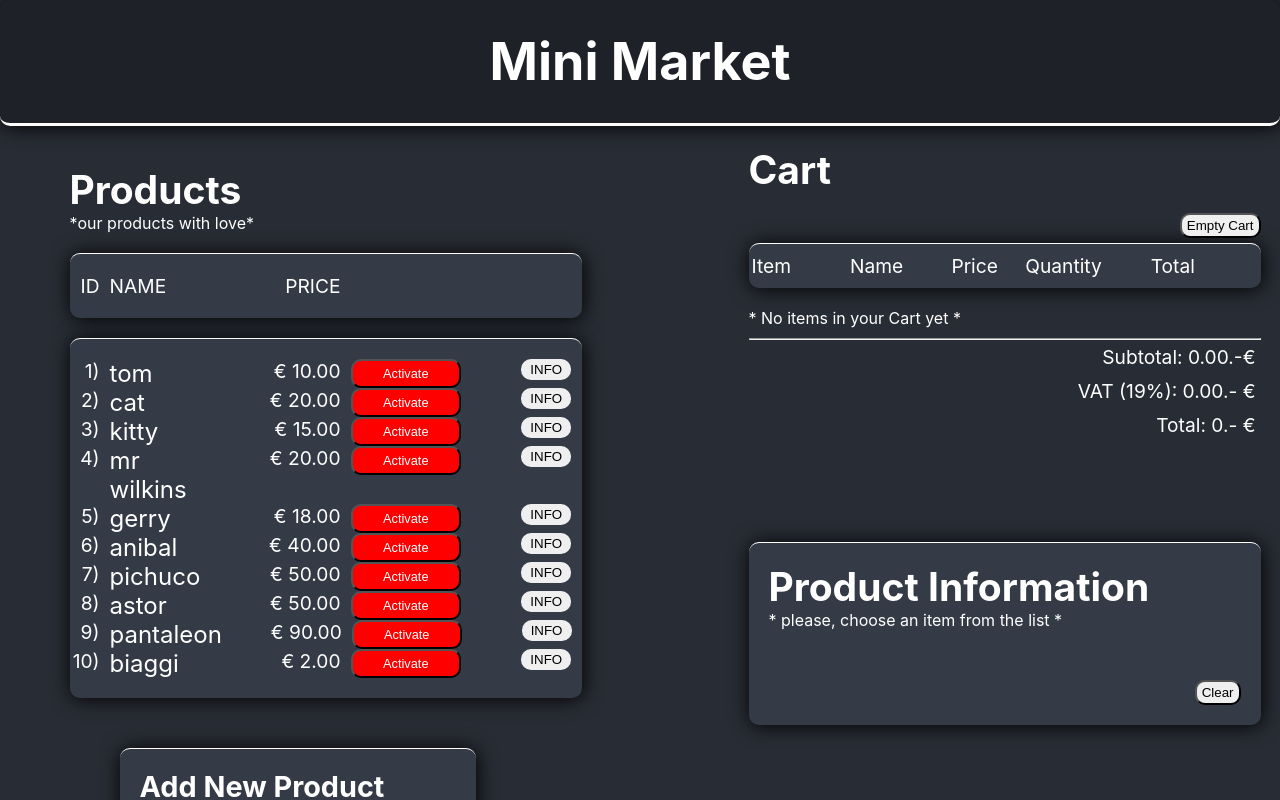
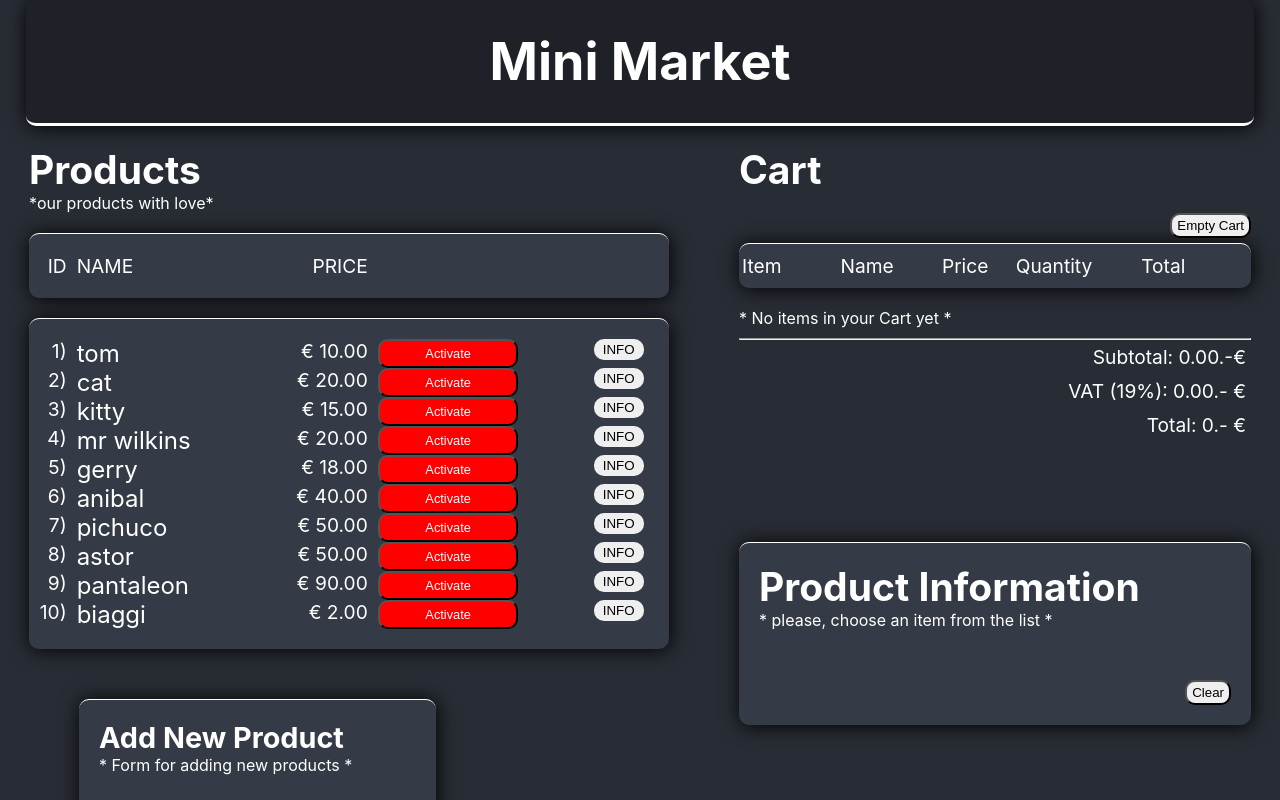
Before and after one commit to matiasfacio/Mini-Market, a React (Create React App) app: page / in a window 1280 px wide. Shown: the top 800 px of the page. Built offline with nearby package versions, Linux system fonts and the light colour scheme.

Commit message:
more styling

```diff
--- a/src/App.css
+++ b/src/App.css
@@ -1,3 +1,9 @@
+:root {
+  --bg-color: #282c34;
+  --bg-color-lightmode: white;
+  --text-color: white;
+}
+
 * {
   box-sizing: border-box;
   margin: 0;
@@ -5,7 +11,7 @@
 }
 
 html {
-  background-color: #282c34;
+  background-color: var(--bg-color);
 
 }
 .App-main {
@@ -14,11 +20,20 @@ html {
   flex-direction: column;
   height: 100vh;
   font-size: calc(10px + 2vmin);
-  color: white;
+  color: var(--text-color)
 }
 
 p {
-  font-size: 1rem
+  font-size: 1rem;
+  color: var(--text-color)
+}
+
+h1 {
+  color: var(--text-color)
+}
+
+h2 {
+  color: var(--text-color)
 }
 
 button {
@@ -29,7 +44,8 @@ button {
 
 .title {
   text-align: center;
-  width: 100vw;
+  width: calc(100vw - 2em);
+  margin: 0 auto;
   padding-top: 30px;
   border-bottom: 3px white solid;
   padding-bottom: 30px;
@@ -41,8 +57,9 @@ button {
 ._listsDisplay {
   display: flex;
   justify-content: space-around;
-  width: 100vw;
-  margin-top: 20px;
+  flex-wrap: wrap;
+  width: calc(100vw - 2em);
+  margin: 20px auto
 }
 
 .container_right {
@@ -54,11 +71,9 @@ button {
 ._listaProducts {
   display: flex;
   flex-direction: column;
-  width: 50vw;
+  width: 55vw;
   justify-content: space-around;
   align-items: flex-start;
-  margin-left: 50px;
-  margin-top: 20px;
 }
 
 .title_list {
@@ -80,7 +95,7 @@ button {
   grid-template-rows: auto;
   justify-content: start;
   align-items:start;
-  width: 40vw
+  width: 50vw
 }
 
 
```
